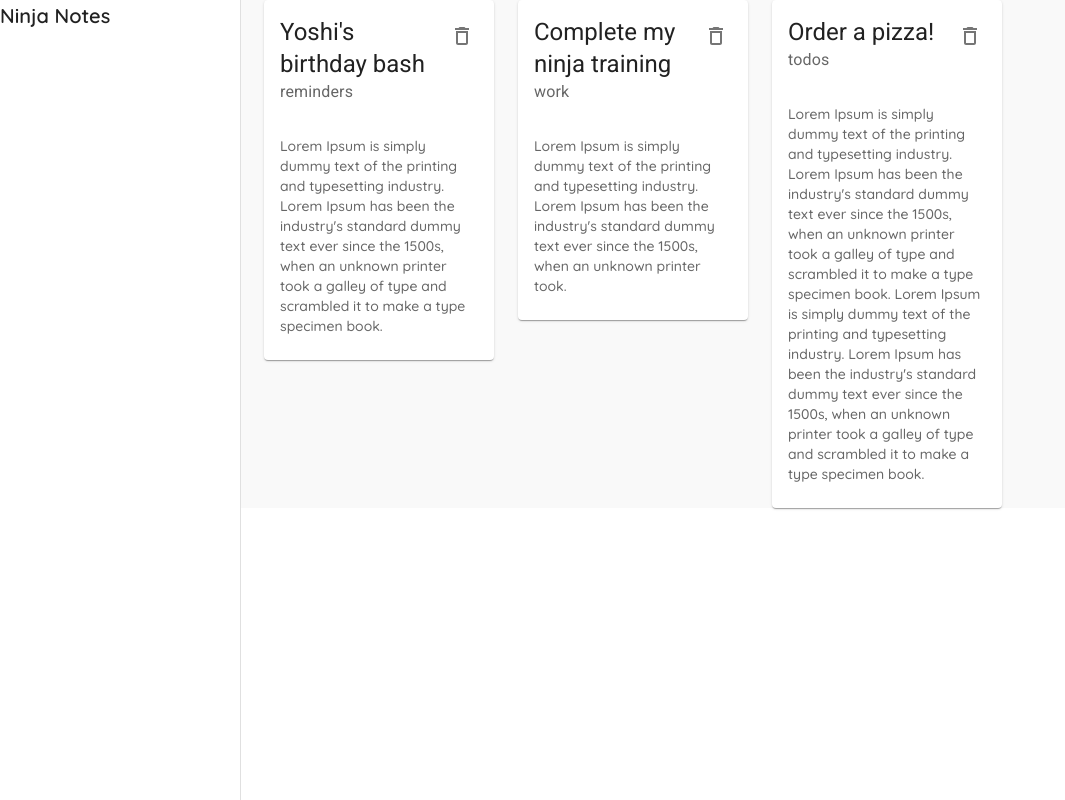
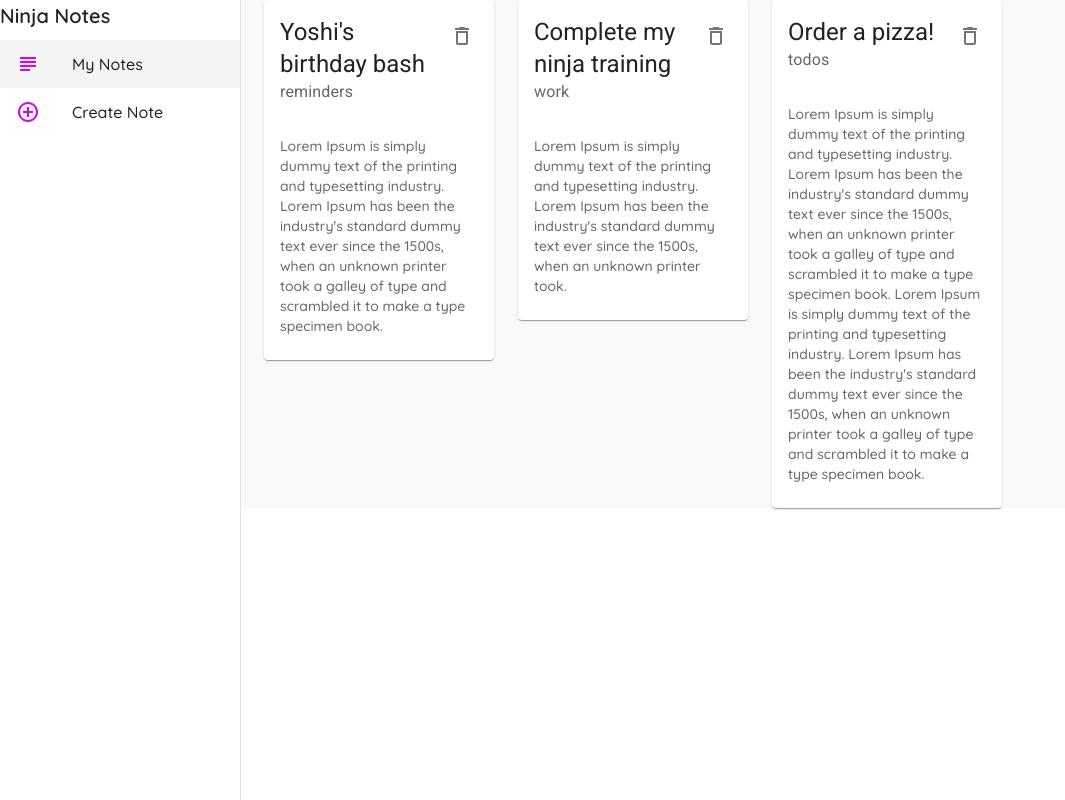
Before and after one commit to CodingWithDude/material-ui-tut, a React (Create React App) app: page / in a window 1280 px wide. Shown: the whole page, without its empty margins (0-1065 px from the left). Built offline with nearby package versions, Linux system fonts and the light colour scheme; data requests are answered from the project's data file.

Commit message:
Added List to side drawer

```diff
--- a/src/components/Layout.js
+++ b/src/components/Layout.js
@@ -2,6 +2,12 @@
 import { makeStyles } from "@material-ui/core";
 import Drawer from "@material-ui/core/Drawer";
 import Typography from "@material-ui/core/Typography";
+import List from "@material-ui/core/List";
+import ListItem from "@material-ui/core/ListItem";
+import ListItemIcon from "@material-ui/core/ListItemIcon";
+import ListItemText from "@material-ui/core/ListItemText";
+import { AddCircleOutlineOutlined, SubjectOutlined } from "@material-ui/icons";
+import { useHistory, useLocation } from "react-router-dom";
 
 const drawerWidth = 240;
 
@@ -19,10 +25,29 @@
   root: {
     display: "flex",
   },
+  active: {
+    background: "#f4f4f4",
+  },
 });
 
 const Layout = ({ children }) => {
   const classes = useStyles();
+  const history = useHistory();
+  const location = useLocation();
+
+  const menuItems = [
+    {
+      text: "My Notes",
+      icon: <SubjectOutlined color="secondary" />,
+      path: "/",
+    },
+    {
+      text: "Create Note",
+      icon: <AddCircleOutlineOutlined color="secondary" />,
+      path: "/create",
+    },
+  ];
+
   return (
     <div className={classes.root}>
       {/* app bar */}
@@ -36,6 +61,22 @@
         <div>
           <Typography variant="h6">Ninja Notes</Typography>
         </div>
+        {/* list / links */}
+        <List>
+          {menuItems.map((item) => (
+            <ListItem
+              key={item.text}
+              button
+              onClick={() => history.push(item.path)}
+              className={
+                location.pathname === item.path ? classes.active : null
+              }
+            >
+              <ListItemIcon>{item.icon}</ListItemIcon>
+              <ListItemText primary={item.text} />
+            </ListItem>
+          ))}
+        </List>
       </Drawer>
       <div className={classes.page}>{children}</div>
     </div>
```
